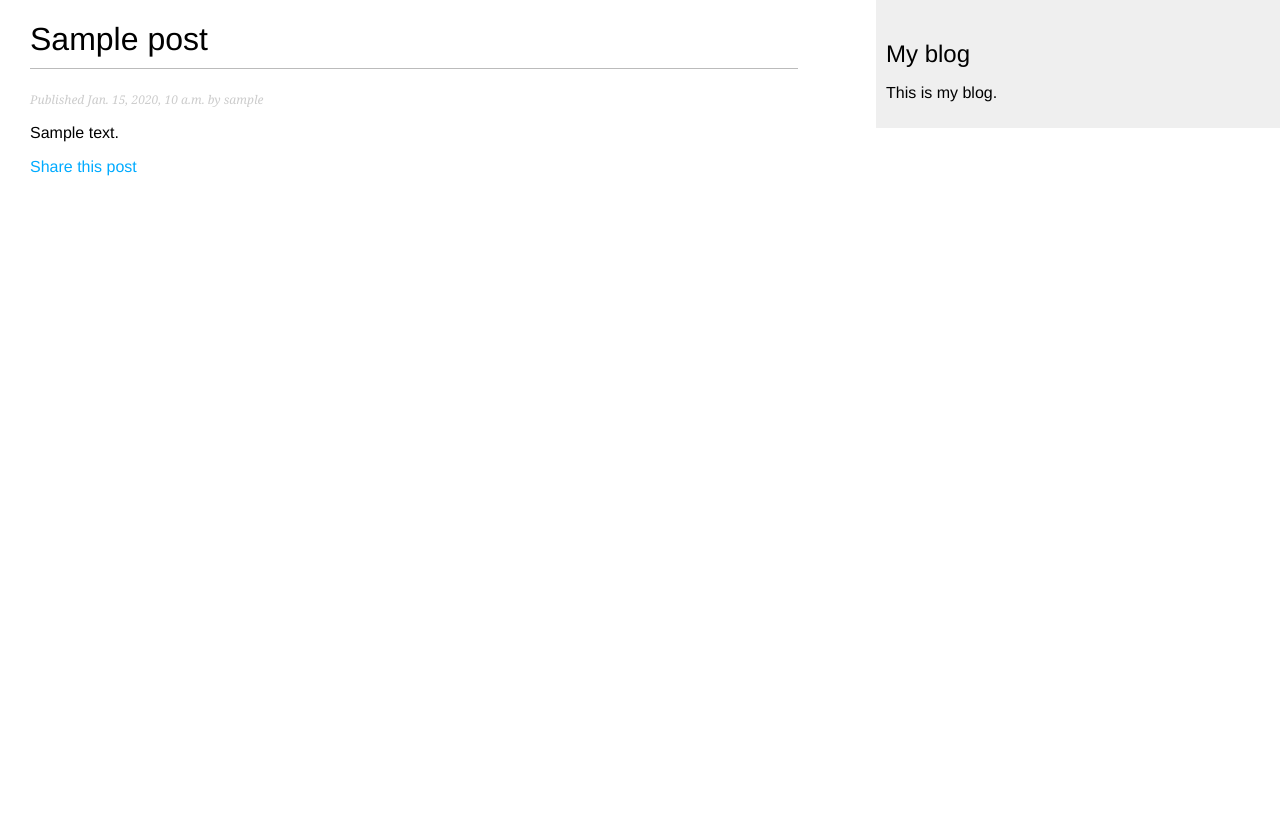
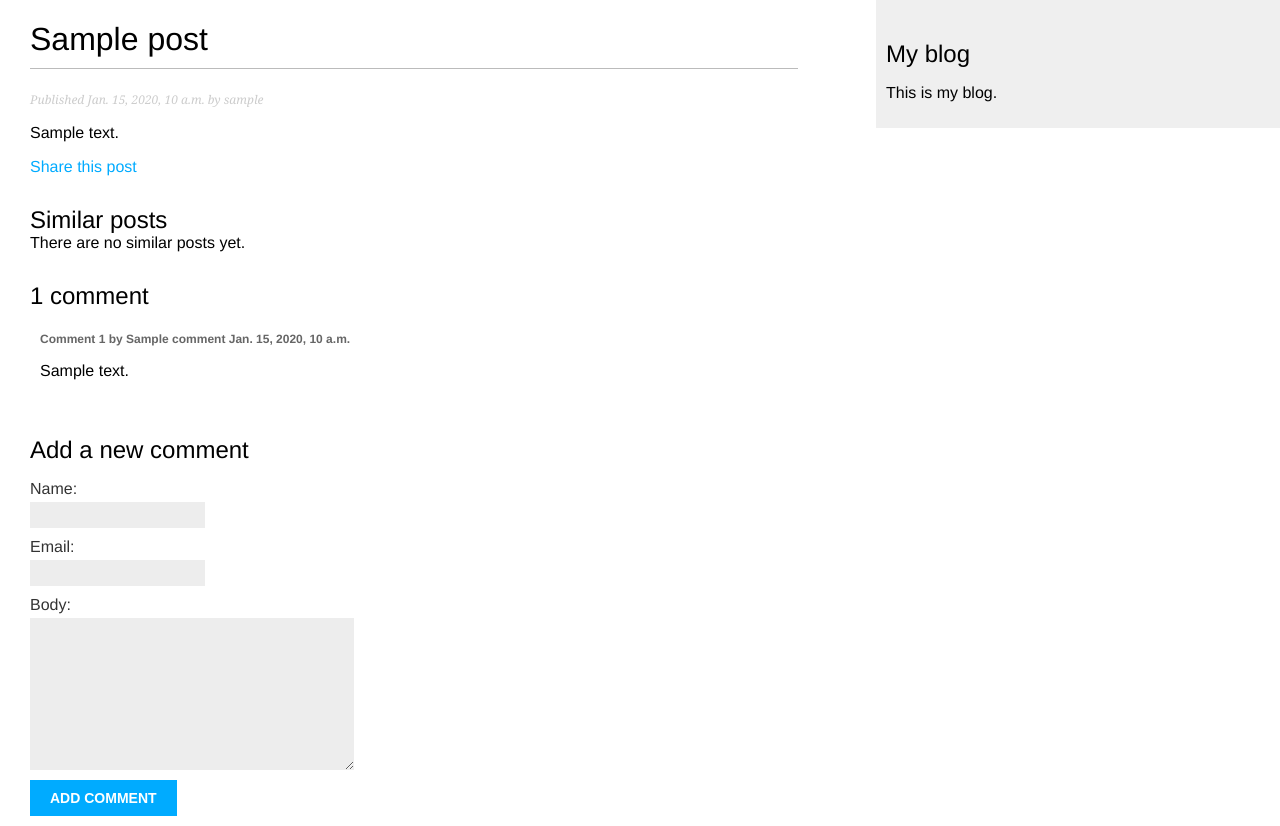
Before and after one commit to tejaser/django-blog-updated, a Django app: a page that uses blog/templates/blog/post/detail.html in a window 1280 px wide. Before the commit the page ends 176 px from the top, so only its background shows below. Run offline with Django 3.2, Linux system fonts and the light colour scheme; tables that the repository leaves empty hold one stand-in row (values such as "Sample post").

Commit message:
Add:functionality to add comments.

```diff
--- a/blog/forms.py
+++ b/blog/forms.py
@@ -1,7 +1,13 @@
 from django import forms
+from .models import Comment
 
 class EmailPostForm(forms.Form):
     name = forms.CharField(max_length=25)
     email = forms.EmailField()
     to = forms.EmailField()
     comments = forms.CharField(required=False, widget=forms.Textarea)
+
+class CommentForm(forms.ModelForm):
+    class Meta:
+        model = Comment
+        fields = ('name', 'email', 'body')
--- a/blog/models.py
+++ b/blog/models.py
@@ -38,3 +38,17 @@ class Post(models.Model):
                                                  self.publish.strftime('%m'),
                                                  self.publish.strftime('%d'),
                                                  self.slug])
+class Comment(models.Model):
+    post = models.ForeignKey(Post, related_name='comments')
+    name = models.CharField(max_length=80)
+    email = models.EmailField()
+    body = models.TextField()
+    created = models.DateTimeField(auto_now_add=True)
+    updated = models.DateTimeField(auto_now=True)
+    active = models.BooleanField(default=True)
+
+    class Meta:
+        ordering = ('created',)
+
+    def __str__(self):
+        return 'Comment by {} on {}'.format(self.name, self.post)
--- a/blog/templates/blog/post/detail.html
+++ b/blog/templates/blog/post/detail.html
@@ -3,8 +3,39 @@
 {% block title %}{{ post.title }}{% endblock %}
 
 {% block content %}
-  <h1>{{ post.title }}</h1>
-  <p class="date">Published {{ post.publish }} by {{ post.author }}</p>
-  {{ post.body|linebreaks }}
-  <p><a href="{% url "blog:post_share" post.id %}">Share this post</a></p>
+    <h1>{{ post.title }}</h1>
+    <p class="date">Published {{ post.publish }} by {{ post.author }}</p>
+    {{ post.body|linebreaks }}
+    <p><a href="{% url "blog:post_share" post.id %}">Share this post</a></p>
+
+    <h2>Similar posts</h2>
+    {% for post in similar_posts %}
+        <p><a href="{{ post.get_absolute_url }}">{{ post.title }}</a></p>
+    {% empty %}
+        There are no similar posts yet.
+    {% endfor %}
+
+    {% with comments.count as total_comments %}
+        <h2>{{ total_comments }} comment{{ total_comments|pluralize }}</h2>
+    {% endwith %}
+
+    {% for comment in comments %}
+        <div class="comment">
+            <p class="info">Comment {{ forloop.counter }} by {{ comment.name }} {{ comment.created }}</p>
+            {{ comment.body|linebreaks }}
+        </div>
+    {% empty %}
+        <p>There are no comments yet.</p>
+    {% endfor %}
+
+    {% if new_comment %}
+        <h2>Your comment has been added.</h2>
+    {% else %}
+        <h2>Add a new comment</h2>
+        <form action="." method="post">
+            {{ comment_form.as_p }}
+            {% csrf_token %}
+            <p><input type="submit" value="Add comment"></p>
+        </form>
+    {%  endif %}
 {% endblock %}
--- a/blog/views.py
+++ b/blog/views.py
@@ -1,8 +1,8 @@
 from django.shortcuts import render, get_object_or_404
 from django.core.paginator import Paginator, EmptyPage, PageNotAnInteger
 from django.views.generic import ListView
-from .models import Post
-from .forms import EmailPostForm
+from .models import Post, Comment
+from .forms import EmailPostForm, CommentForm
 from django.core.mail import send_mail
 
 # Create your views here.
@@ -37,8 +37,27 @@ def post_detail(request, year, month, day, post):
                              publish__year=year,
                              publish__month=month,
                              publish__day=day)
-    return render(request, 'blog/post/detail.html', {'post': post})
+    # return render(request, 'blog/post/detail.html', {'post': post})
 
+    #list of active comments for this post
+    comments = post.comments.filter(active=True)
+    if request.method == 'POST':
+        # A comment was posted
+        comment_form = CommentForm(data=request.POST)
+
+        if comment_form.is_valid():
+            # create comment object but dont save to database yet
+            new_comment = comment_form.save(commit=False)
+            # assign the current post to the comment
+            new_comment.post = post
+            # save the comment to the database
+            new_comment.save()
+    else:
+        comment_form = CommentForm()
+
+    return render(request, 'blog/post/detail.html', {'post': post,
+                                                     'comments': comments,
+                                                     'comment_form': comment_form})
 
 def post_share(request, post_id):
     # retrieve post by id
```
Also changed, not shown: blog/admin.py (+7 -1 lines), blog/migrations/0002_comment.py (added).
